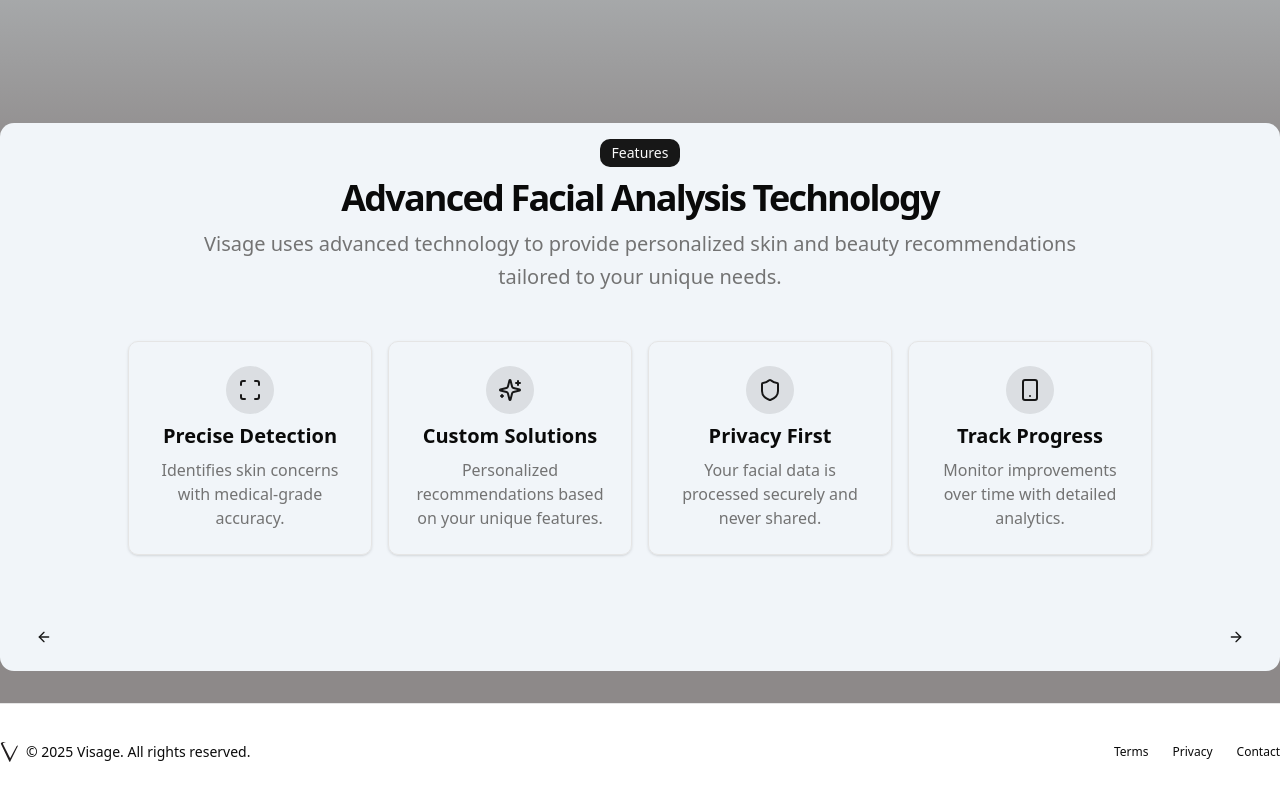
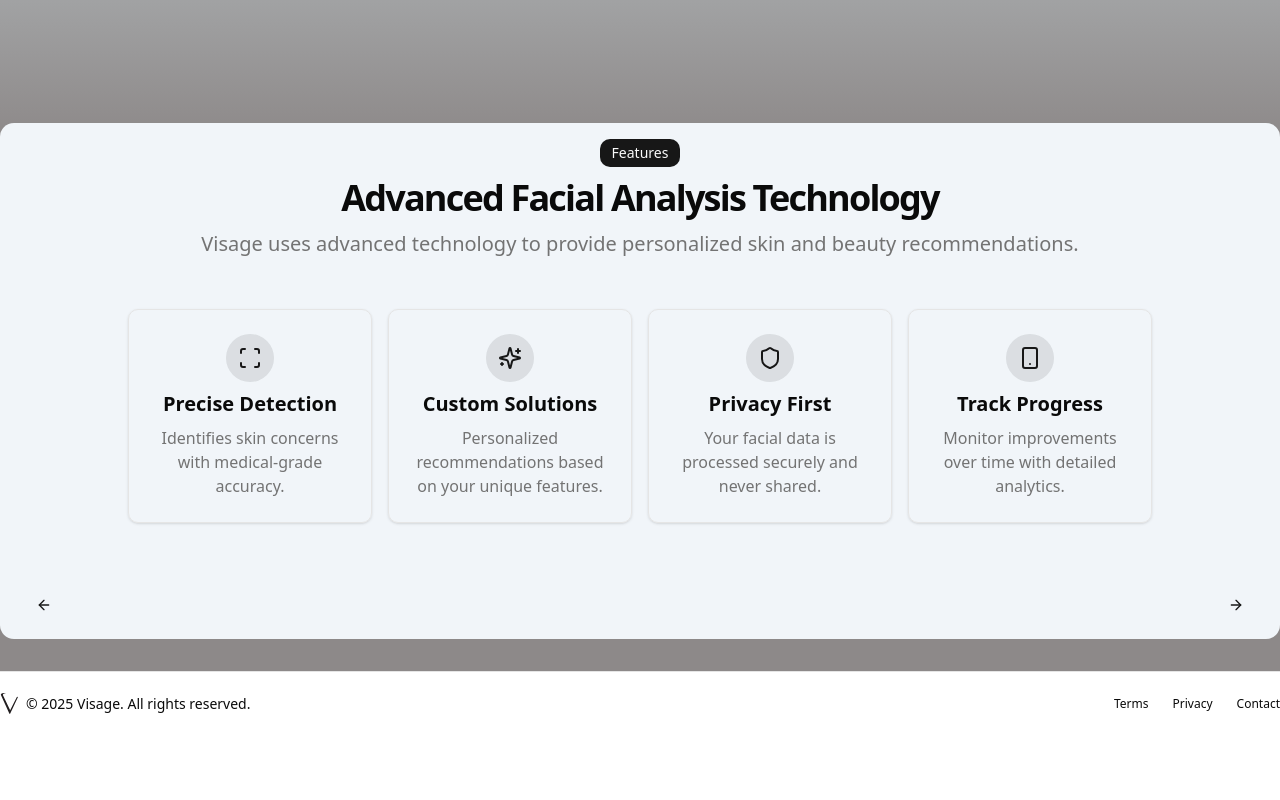
Before and after one commit to kennfeng/visageweb, a React (Vite) app: page / in a window 1280 px wide. Shown: the part 759-1559 px from the top of the page. After the commit the page ends 1495 px from the top, so only its background shows below. Built offline with nearby package versions, Linux system fonts and the light colour scheme.

Commit message:
Final tweaks to landing page

```diff
--- a/src/pages/LandingPage.jsx
+++ b/src/pages/LandingPage.jsx
@@ -39,7 +39,7 @@ export default function LandingPage() {
     {
       title: "Advanced Facial Analysis Technology",
       description:
-        "Visage uses advanced technology to provide personalized skin and beauty recommendations tailored to your unique needs.",
+        "Visage uses advanced technology to provide personalized skin and beauty recommendations.",
       features: [
         {
           icon: <Scan className="h-6 w-6 text-primary" />,
@@ -212,7 +212,7 @@ export default function LandingPage() {
         </section>
       </main>
       <footer className="w-full border-t bg-background">
-        <div className="container flex flex-col items-center justify-between gap-4 py-10 md:h-24 md:flex-row md:py-0">
+        <div className="container flex flex-col items-center justify-between gap-4 py-10 md:h-16 md:flex-row md:py-0">
           <div className="flex flex-col items-center gap-4 px-8 md:flex-row md:gap-2 md:px-0">
             <img
               src="/logo V.svg"
```
